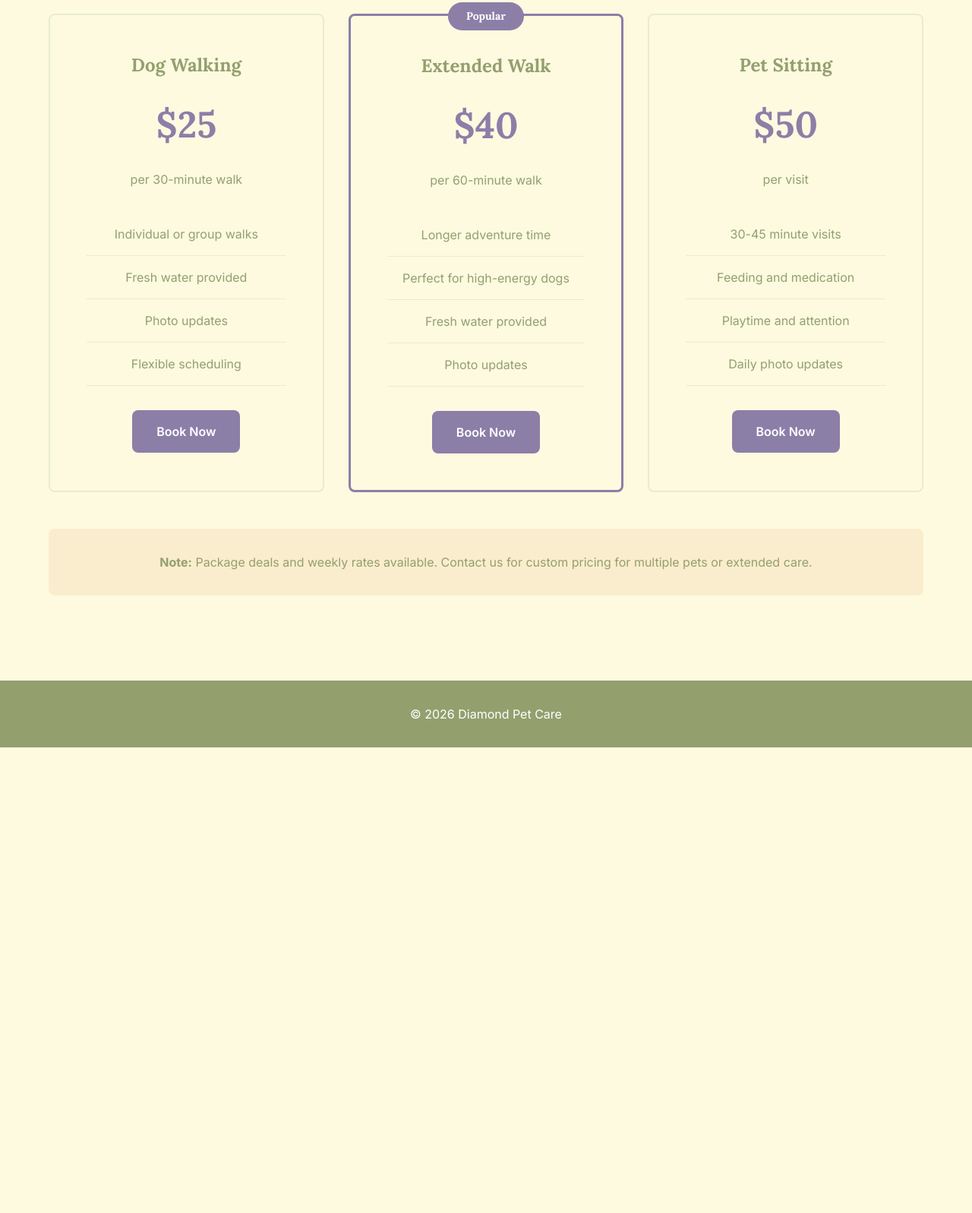
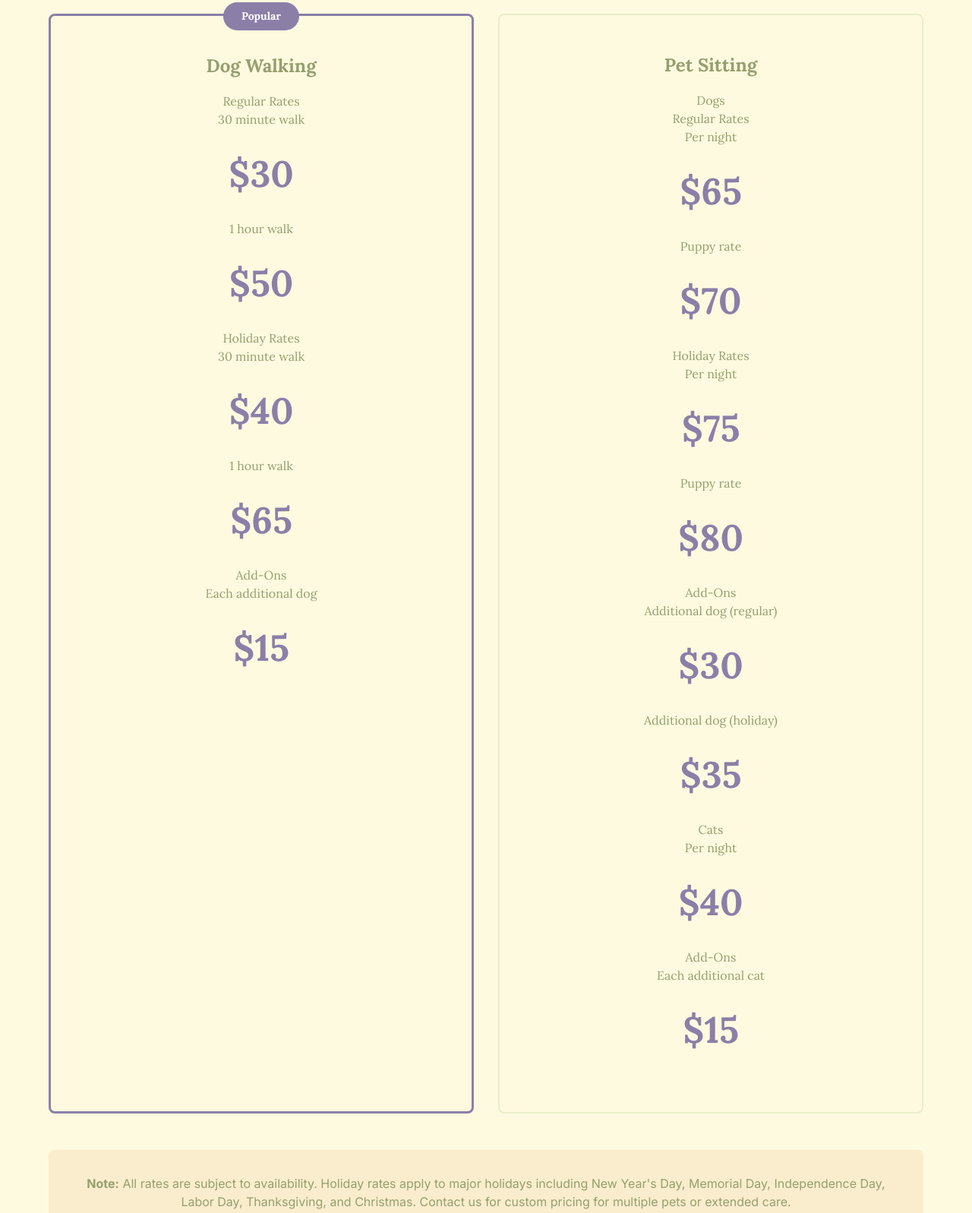
Before and after one commit to DevLoggith/diamond-pet-care, a plain HTML site: page pricing.html in a window 1280 px wide. Shown: the part 114-1711 px from the top of the page at 76% size. Before the commit the page ends 1098 px from the top, so only its background shows below. Drawn offline with Linux system fonts and the light colour scheme.

Commit message:
add pricing page content and adjust layout

```diff
--- a/pricing.html
+++ b/pricing.html
@@ -4,10 +4,16 @@
 		<meta charset="UTF-8" />
 		<meta name="viewport" content="width=device-width, initial-scale=1.0" />
 		<title>Diamond Pet Care - Pricing</title>
-		<link rel="preconnect" href="https://fonts.googleapis.com">
-		<link rel="preconnect" href="https://fonts.gstatic.com" crossorigin>
-		<link href="https://fonts.googleapis.com/css2?family=Lora:ital,wght@0,400..700;1,400..700&display=swap" rel="stylesheet">
-		<link href="https://fonts.googleapis.com/css2?family=Inter:ital,opsz,wght@0,14..32,100..900;1,14..32,100..900&display=swap" rel="stylesheet">
+		<link rel="preconnect" href="https://fonts.googleapis.com" />
+		<link rel="preconnect" href="https://fonts.gstatic.com" crossorigin />
+		<link
+			href="https://fonts.googleapis.com/css2?family=Lora:ital,wght@0,400..700;1,400..700&display=swap"
+			rel="stylesheet"
+		/>
+		<link
+			href="https://fonts.googleapis.com/css2?family=Inter:ital,opsz,wght@0,14..32,100..900;1,14..32,100..900&display=swap"
+			rel="stylesheet"
+		/>
 		<link rel="stylesheet" href="styles/reset-2025.css" />
 		<link rel="stylesheet" href="styles/styles.css" />
 	</head>
@@ -15,56 +21,127 @@
 		<nav id="navbar"></nav>
 
 		<main>
-			<!-- TODO: fix spacing on pricing cards on mobile
-			 https://github.com/DevLoggith/diamond-pet-care/issues/4#issue-3786923056 -->
 			<section class="content-section">
 				<div class="container">
 					<div class="pricing-grid">
-						<div class="pricing-card">
+						<!-- Dog Walking Card -->
+						<div class="pricing-card featured">
+							<div class="badge">Popular</div>
 							<h3>Dog Walking</h3>
-							<div class="price">$25</div>
-							<p class="price-period">per 30-minute walk</p>
-							<ul class="pricing-features">
-								<li>Individual or group walks</li>
-								<li>Fresh water provided</li>
-								<li>Photo updates</li>
-								<li>Flexible scheduling</li>
-							</ul>
-							<a href="contact.html" class="btn btn-primary">Book Now</a>
+
+							<div class="pricing-columns">
+								<div class="pricing-column">
+									<div class="column-header regular-header">Regular Rates</div>
+									<div class="price-item">
+										<div class="service-name">30 minute walk</div>
+										<div class="price">$30</div>
+									</div>
+									<div class="price-item">
+										<div class="service-name">1 hour walk</div>
+										<div class="price">$50</div>
+									</div>
+								</div>
+
+								<div class="pricing-column holiday">
+									<div class="column-header holiday-header">Holiday Rates</div>
+									<div class="price-item">
+										<div class="service-name">30 minute walk</div>
+										<div class="price">$40</div>
+									</div>
+									<div class="price-item">
+										<div class="service-name">1 hour walk</div>
+										<div class="price">$65</div>
+									</div>
+								</div>
+							</div>
+
+							<div class="addon-section">
+								<div class="addon-header">Add-Ons</div>
+								<div class="price-item">
+									<div class="service-name">Each additional dog</div>
+									<div class="price">$15</div>
+								</div>
+							</div>
 						</div>
 
-						<div class="pricing-card featured">
-							<div class="badge">Popular</div>
-							<h3>Extended Walk</h3>
-							<div class="price">$40</div>
-							<p class="price-period">per 60-minute walk</p>
-							<ul class="pricing-features">
-								<li>Longer adventure time</li>
-								<li>Perfect for high-energy dogs</li>
-								<li>Fresh water provided</li>
-								<li>Photo updates</li>
-							</ul>
-							<a href="contact.html" class="btn btn-primary">Book Now</a>
-						</div>
-
+						<!-- Pet Sitting Card -->
 						<div class="pricing-card">
 							<h3>Pet Sitting</h3>
-							<div class="price">$50</div>
-							<p class="price-period">per visit</p>
-							<ul class="pricing-features">
-								<li>30-45 minute visits</li>
-								<li>Feeding and medication</li>
-								<li>Playtime and attention</li>
-								<li>Daily photo updates</li>
-							</ul>
-							<a href="contact.html" class="btn btn-primary">Book Now</a>
+
+							<div class="category-label-container">
+								<span class="category-label">Dogs</span>
+							</div>
+
+							<div class="pricing-columns">
+								<div class="pricing-column">
+									<div class="column-header regular-header">Regular Rates</div>
+									<div class="price-item">
+										<div class="service-name">Per night</div>
+										<div class="price">$65</div>
+									</div>
+									<div class="price-item">
+										<div class="service-name">Puppy rate</div>
+										<div class="price">$70</div>
+									</div>
+								</div>
+
+								<div class="pricing-column holiday">
+									<div class="column-header holiday-header">Holiday Rates</div>
+									<div class="price-item">
+										<div class="service-name">Per night</div>
+										<div class="price">$75</div>
+									</div>
+									<div class="price-item">
+										<div class="service-name">Puppy rate</div>
+										<div class="price">$80</div>
+									</div>
+								</div>
+							</div>
+
+							<div class="addon-section">
+								<div class="addon-header">Add-Ons</div>
+								<div class="pricing-columns">
+									<div class="price-item">
+										<div class="service-name">Additional dog (regular)</div>
+										<div class="price">$30</div>
+									</div>
+									<div class="price-item">
+										<div class="service-name">Additional dog (holiday)</div>
+										<div class="price">$35</div>
+									</div>
+								</div>
+							</div>
+
+							<div class="category-section cats">
+								<div class="category-label-container">
+									<span class="category-label">Cats</span>
+								</div>
+
+								<div class="single-column-pricing">
+									<div class="pricing-column">
+										<div class="price-item">
+											<div class="service-name">Per night</div>
+											<div class="price">$40</div>
+										</div>
+									</div>
+									<div class="addon-section">
+										<div class="addon-header">Add-Ons</div>
+										<div class="price-item">
+											<div class="service-name">Each additional cat</div>
+											<div class="price">$15</div>
+										</div>
+									</div>
+								</div>
+							</div>
 						</div>
 					</div>
 
 					<div class="pricing-note">
 						<p>
-							<strong>Note:</strong> Package deals and weekly rates available. Contact
-							us for custom pricing for multiple pets or extended care.
+							<strong>Note:</strong> All rates are subject to availability. Holiday
+							rates apply to major holidays including New Year's Day, Memorial Day,
+							Independence Day, Labor Day, Thanksgiving, and Christmas. Contact us for
+							custom pricing for multiple pets or extended care.
 						</p>
 					</div>
 				</div>
```
